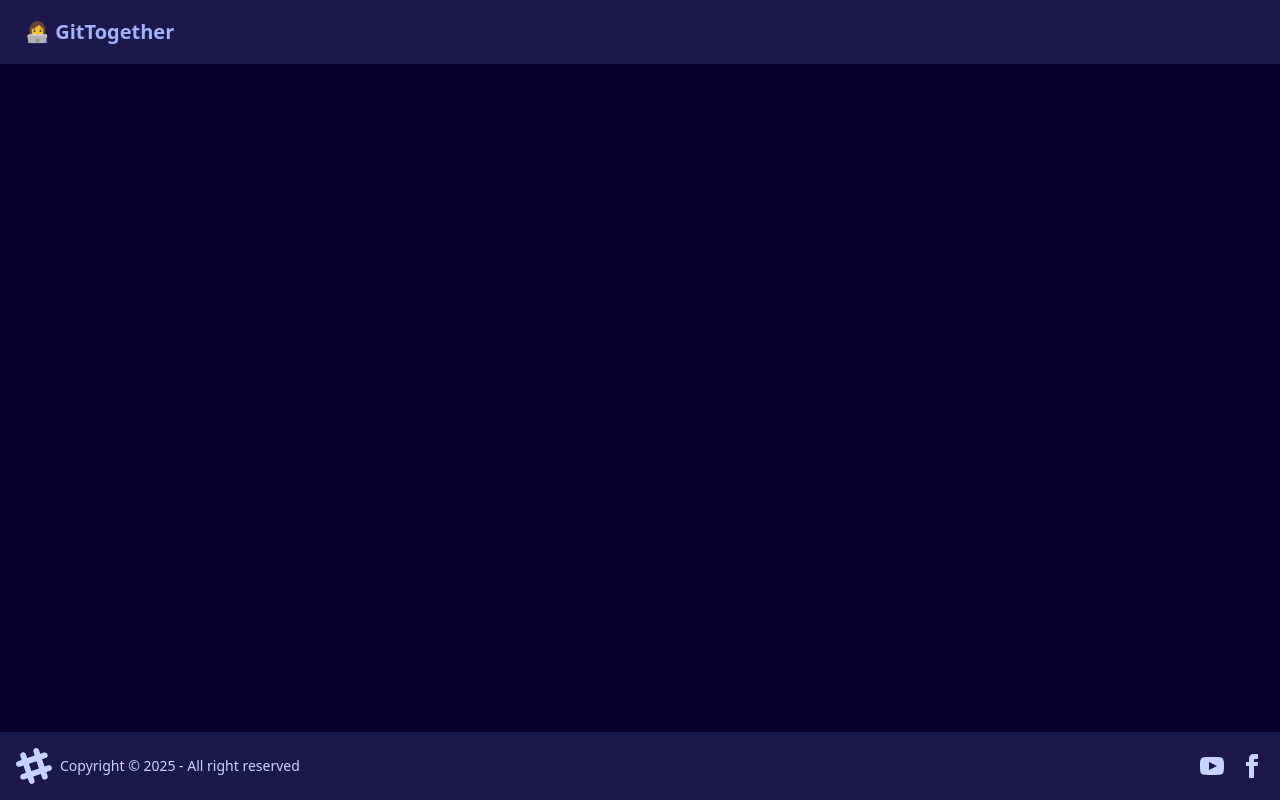
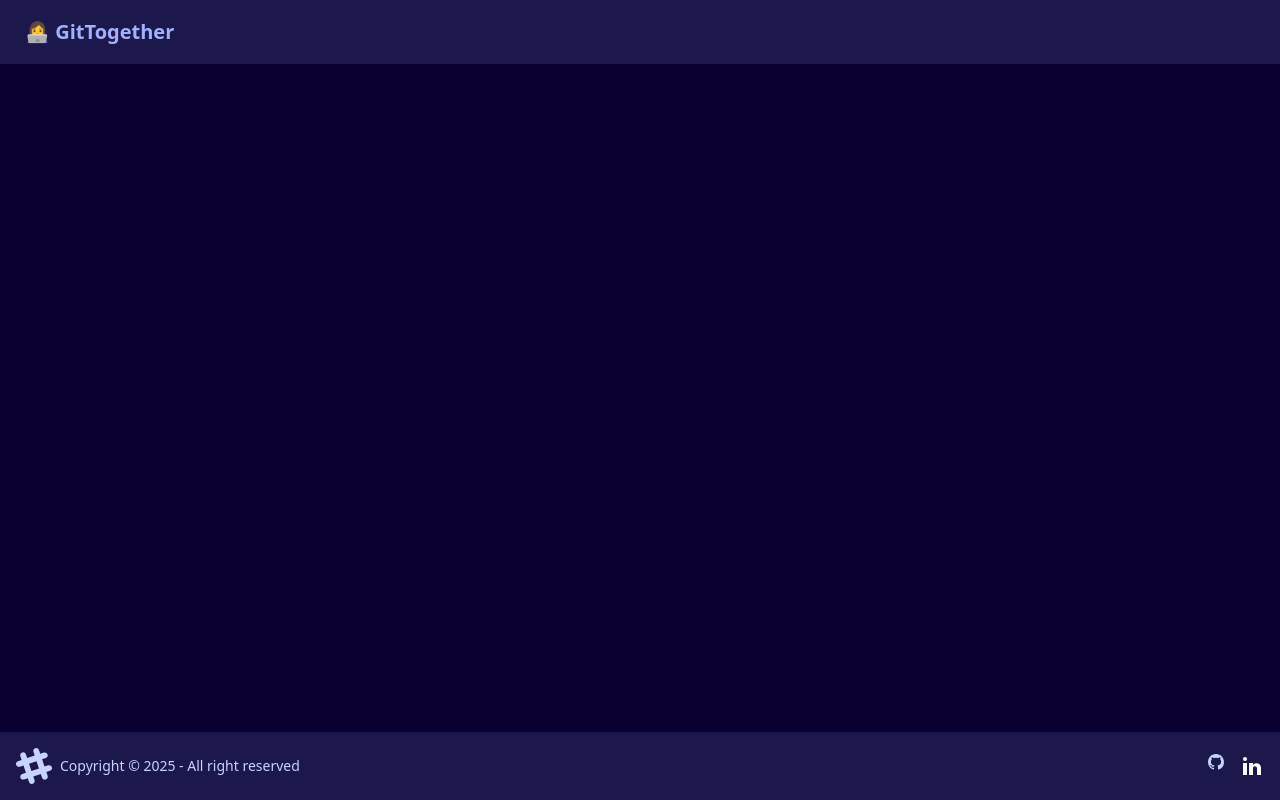
Before and after one commit to youngineer/gitTogether-ui, a React (Vite) app: page / in a window 1280 px wide. Built offline with nearby package versions, Linux system fonts and the light colour scheme.

Commit message:
feat: changed linkedin and githu links in the footer

```diff
--- a/src/components/Footer.jsx
+++ b/src/components/Footer.jsx
@@ -1,4 +1,5 @@
 import React from 'react'
+import { GITHUB_REPO_URL, LINKEDIN_URL } from '../utils/constants'
 
 const Footer = () => {
   return (
@@ -18,27 +19,13 @@
             <p>Copyright © {new Date().getFullYear()} - All right reserved</p>
         </aside>
         <nav className="grid-flow-col gap-4 md:place-self-center md:justify-self-end">
-            <a>
-            <svg
-                xmlns="http://www.w3.org/2000/svg"
-                width="24"
-                height="24"
-                viewBox="0 0 24 24"
-                className="fill-current">
-                <path
-                d="M19.615 3.184c-3.604-.246-11.631-.245-15.23 0-3.897.266-4.356 2.62-4.385 8.816.029 6.185.484 8.549 4.385 8.816 3.6.245 11.626.246 15.23 0 3.897-.266 4.356-2.62 4.385-8.816-.029-6.185-.484-8.549-4.385-8.816zm-10.615 12.816v-8l8 3.993-8 4.007z"></path>
-            </svg>
+            <a href={GITHUB_REPO_URL} target='_blank'>
+            <svg xmlns="http://www.w3.org/2000/svg" className='m-1' width="16" height="16" fill="currentColor" class="bi bi-github" viewBox="0 0 16 16">
+  <path d="M8 0C3.58 0 0 3.58 0 8c0 3.54 2.29 6.53 5.47 7.59.4.07.55-.17.55-.38 0-.19-.01-.82-.01-1.49-2.01.37-2.53-.49-2.69-.94-.09-.23-.48-.94-.82-1.13-.28-.15-.68-.52-.01-.53.63-.01 1.08.58 1.23.82.72 1.21 1.87.87 2.33.66.07-.52.28-.87.51-1.07-1.78-.2-3.64-.89-3.64-3.95 0-.87.31-1.59.82-2.15-.08-.2-.36-1.02.08-2.12 0 0 .67-.21 2.2.82.64-.18 1.32-.27 2-.27s1.36.09 2 .27c1.53-1.04 2.2-.82 2.2-.82.44 1.1.16 1.92.08 2.12.51.56.82 1.27.82 2.15 0 3.07-1.87 3.75-3.65 3.95.29.25.54.73.54 1.48 0 1.07-.01 1.93-.01 2.2 0 .21.15.46.55.38A8.01 8.01 0 0 0 16 8c0-4.42-3.58-8-8-8"/>
+</svg>
             </a>
-            <a>
-            <svg
-                xmlns="http://www.w3.org/2000/svg"
-                width="24"
-                height="24"
-                viewBox="0 0 24 24"
-                className="fill-current">
-                <path
-                d="M9 8h-3v4h3v12h5v-12h3.642l.358-4h-4v-1.667c0-.955.192-1.333 1.115-1.333h2.885v-5h-3.808c-3.596 0-5.192 1.583-5.192 4.615v3.385z"></path>
-            </svg>
+            <a href={LINKEDIN_URL} target='_blank'>
+            <svg xmlns="http://www.w3.org/2000/svg" xmlns:xlink="http://www.w3.org/1999/xlink" version="1.1"  width="24" height="24" viewBox="0 0 24 24"><path fill="#FFFFFF" d="M21,21H17V14.25C17,13.19 15.81,12.31 14.75,12.31C13.69,12.31 13,13.19 13,14.25V21H9V9H13V11C13.66,9.93 15.36,9.24 16.5,9.24C19,9.24 21,11.28 21,13.75V21M7,21H3V9H7V21M5,3A2,2 0 0,1 7,5A2,2 0 0,1 5,7A2,2 0 0,1 3,5A2,2 0 0,1 5,3Z" /></svg>
             </a>
         </nav>
     </footer>
--- a/src/utils/constants.js
+++ b/src/utils/constants.js
@@ -1 +1,4 @@
 export const BASE_URL = "/api";
+export const LINKEDIN_URL = 'https://www.linkedin.com/in/kartikyes/';
+export const GITHUB_ICON_URL = 'https://github.githubassets.com/assets/GitHub-Mark-ea2971cee799.png';
+export const GITHUB_REPO_URL = 'https://github.com/youngineer/GitTogether';
```
